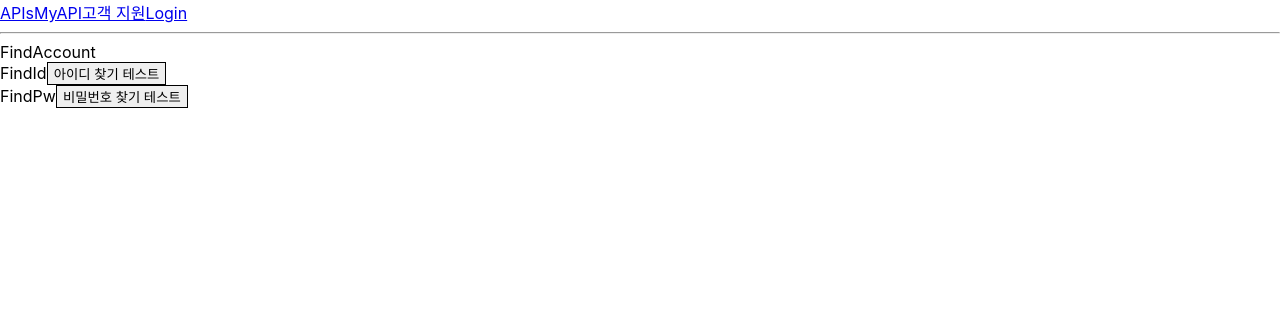
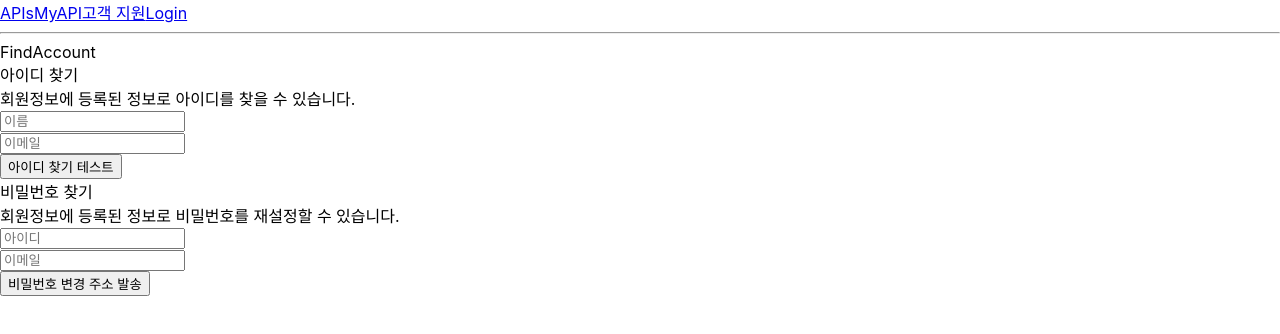
Before and after one commit to ji-eun-moon/ASAP, a React (Create React App) app in the folder Frontend/asap/: page /find_account in a window 1280 px wide. Shown: the top 334 px of the page. Built offline with nearby package versions, Linux system fonts and the light colour scheme.

Commit message:
[FE] 아이디, 비밀번호 찾기 테스트 코드 작성
- 아이디, 비밀번호 찾기 테스트 코드 작성
- 로그인, 로그아웃시 새로고침/페이지 이동

```diff
--- a/Frontend/asap/src/components/auth/FindId.tsx
+++ b/Frontend/asap/src/components/auth/FindId.tsx
@@ -1,23 +1,58 @@
-import React from 'react';
+import React, { useState, ChangeEvent } from 'react';
+import { Input, Button } from '@material-tailwind/react';
 import useFindId from 'hooks/api/auth/useFindId';
 
 function FindId() {
   const { findId } = useFindId();
+  const [userName, setUserName] = useState<string>('');
+  const [userEmail, setUserEmail] = useState<string>('');
 
-  const onFindId = async (email: string, name: string) => {
-    await findId({ email, name });
+  const onNameHandler = (event: ChangeEvent<HTMLInputElement>) => {
+    setUserName(event.target.value);
+  };
+
+  const onEmailHandler = (event: ChangeEvent<HTMLInputElement>) => {
+    setUserEmail(event.target.value);
+  };
+
+  const onFindHandler = async () => {
+    await findId({ email: userEmail, name: userName });
   };
 
   return (
     <div>
-      FindId
-      <button
-        type="button"
-        style={{ border: '1px solid' }}
-        onClick={() => onFindId('mjieun0956@gmail.com', '문지은')}
-      >
-        아이디 찾기 테스트
-      </button>
+      아이디 찾기
+      {/* 이메일 입력 */}
+      <div>회원정보에 등록된 정보로 아이디를 찾을 수 있습니다.</div>
+      <div className="w-72">
+        <Input
+          type="email"
+          placeholder="이름"
+          value={userName}
+          onChange={onNameHandler}
+          className="!border !border-gray-300 bg-white text-gray-900 shadow-lg shadow-gray-900/5 ring-4 ring-transparent placeholder:text-gray-500 focus:!border-gray-900 focus:!border-t-gray-900 focus:ring-gray-900/10"
+          labelProps={{
+            className: 'hidden',
+          }}
+          containerProps={{ className: 'min-w-[100px]' }}
+          crossOrigin=""
+        />
+        <Input
+          type="email"
+          value={userEmail}
+          onChange={onEmailHandler}
+          placeholder="이메일"
+          className="!border !border-gray-300 bg-white text-gray-900 shadow-lg shadow-gray-900/5 ring-4 ring-transparent placeholder:text-gray-500 focus:!border-gray-900 focus:!border-t-gray-900 focus:ring-gray-900/10"
+          labelProps={{
+            className: 'hidden',
+          }}
+          containerProps={{ className: 'min-w-[100px]' }}
+          crossOrigin=""
+        />
+        <Button ripple onClick={onFindHandler}>
+          아이디 찾기 테스트
+        </Button>
+      </div>
     </div>
   );
 }
--- a/Frontend/asap/src/components/auth/FindPw.tsx
+++ b/Frontend/asap/src/components/auth/FindPw.tsx
@@ -1,23 +1,57 @@
-import React from 'react';
+import React, { useState, ChangeEvent } from 'react';
+import { Input, Button } from '@material-tailwind/react';
 import useFindPw from 'hooks/api/auth/useFindPw';
 
 function FindPw() {
   const { findPw } = useFindPw();
+  const [userId, setUserId] = useState<string>('');
+  const [userEmail, setUserEmail] = useState<string>('');
 
-  const onFindPw = async (email: string, id: string) => {
-    await findPw({ email, id });
+  const onIdHandler = (event: ChangeEvent<HTMLInputElement>) => {
+    setUserId(event.target.value);
+  };
+
+  const onEmailHandler = (event: ChangeEvent<HTMLInputElement>) => {
+    setUserEmail(event.target.value);
+  };
+
+  const onFindHandler = async () => {
+    await findPw({ email: userEmail, id: userId });
   };
 
   return (
     <div>
-      FindPw
-      <button
-        type="button"
-        style={{ border: '1px solid' }}
-        onClick={() => onFindPw('mjieun0956@gmail.com', 'moon')}
-      >
-        비밀번호 찾기 테스트
-      </button>
+      비밀번호 찾기
+      <div>회원정보에 등록된 정보로 비밀번호를 재설정할 수 있습니다.</div>
+      <div className="w-72">
+        <Input
+          type="email"
+          placeholder="아이디"
+          value={userId}
+          onChange={onIdHandler}
+          className="!border !border-gray-300 bg-white text-gray-900 shadow-lg shadow-gray-900/5 ring-4 ring-transparent placeholder:text-gray-500 focus:!border-gray-900 focus:!border-t-gray-900 focus:ring-gray-900/10"
+          labelProps={{
+            className: 'hidden',
+          }}
+          containerProps={{ className: 'min-w-[100px]' }}
+          crossOrigin=""
+        />
+        <Input
+          type="email"
+          value={userEmail}
+          onChange={onEmailHandler}
+          placeholder="이메일"
+          className="!border !border-gray-300 bg-white text-gray-900 shadow-lg shadow-gray-900/5 ring-4 ring-transparent placeholder:text-gray-500 focus:!border-gray-900 focus:!border-t-gray-900 focus:ring-gray-900/10"
+          labelProps={{
+            className: 'hidden',
+          }}
+          containerProps={{ className: 'min-w-[100px]' }}
+          crossOrigin=""
+        />
+        <Button ripple onClick={onFindHandler}>
+          비밀번호 변경 주소 발송
+        </Button>
+      </div>
     </div>
   );
 }
--- a/Frontend/asap/src/hooks/api/auth/useLogIn.ts
+++ b/Frontend/asap/src/hooks/api/auth/useLogIn.ts
@@ -19,6 +19,7 @@ const useLogIn = () => {
       //   서버에서 받은 응답 처리
       if (response.status === 200) {
         console.log('로그인 성공:', response.data);
+        window.location.href = '/';
       } else {
         console.error('로그인 실패:', response.data);
       }
--- a/Frontend/asap/src/hooks/api/auth/useLogOut.ts
+++ b/Frontend/asap/src/hooks/api/auth/useLogOut.ts
@@ -10,6 +10,7 @@ const useLogOut = () => {
       if (response.status === 200) {
         sessionStorage.clear();
         console.log('로그아웃 성공:', response.data);
+        window.location.reload();
       }
     } catch (error) {
       console.log('서버 오류:', error);
```
